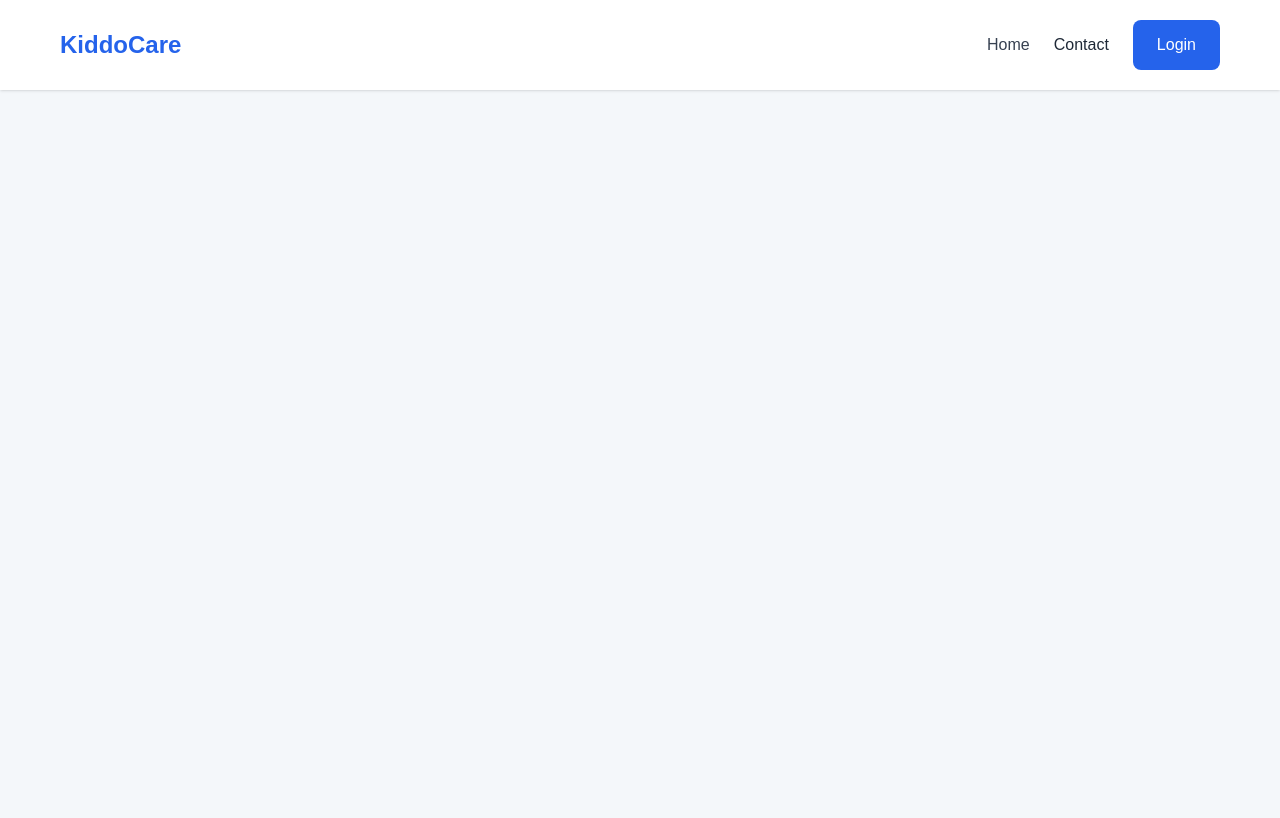
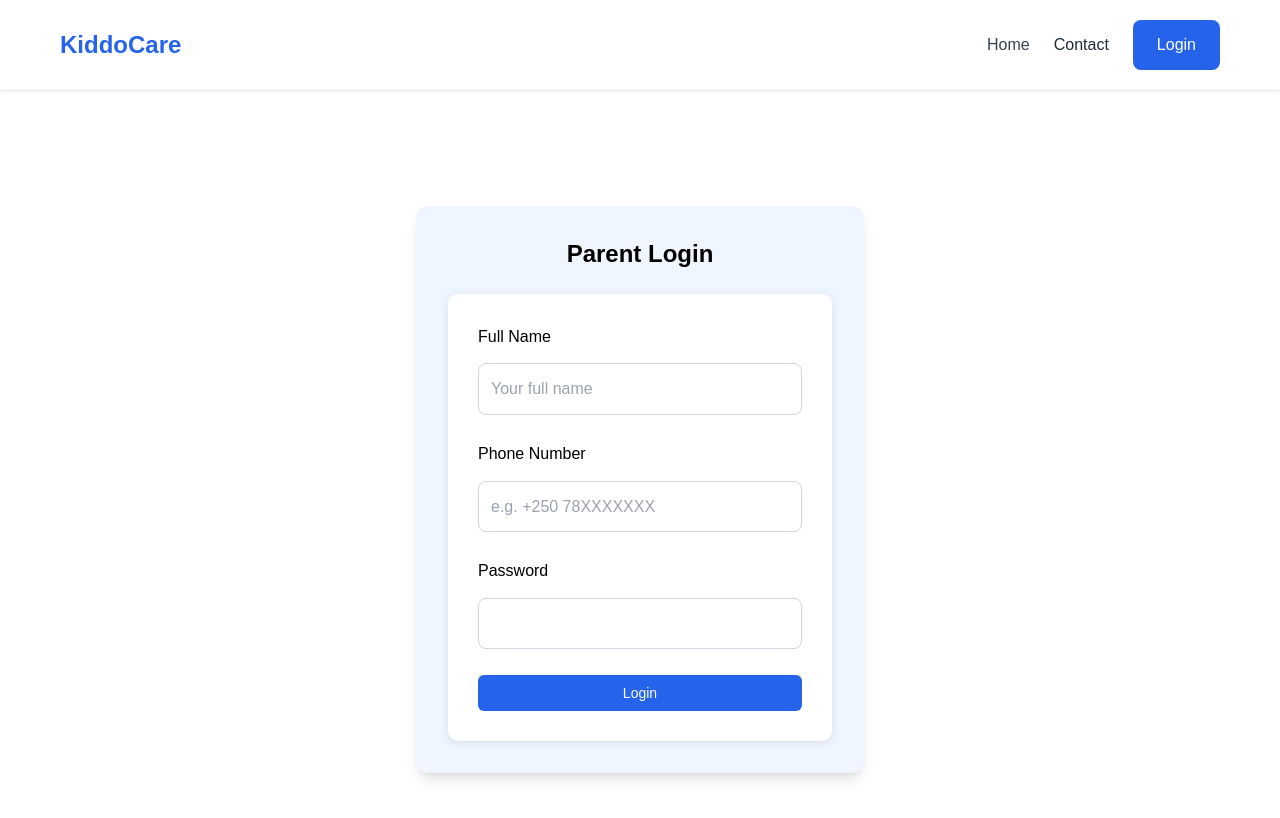
Before and after one commit to T-cynthia/SmartHealth, a React (Create React App) app: page /login/parent in a window 1280 px wide. Shown: the top 818 px of the page. Built offline with nearby package versions, Linux system fonts and the light colour scheme.

Commit message:
new updates

```diff
--- a/src/App.js
+++ b/src/App.js
@@ -1,5 +1,5 @@
 import React from 'react';
-import { BrowserRouter as Router, Route, Routes } from 'react-router-dom';
+import { BrowserRouter as Router, Routes, Route } from 'react-router-dom';
 import { AuthProvider } from './AuthContext';
 import PrivateRoute from './PrivateRoute';
 import Navbar from './component/Navbar';
@@ -24,6 +24,10 @@ import ManageNewborns from './admin/ManageNewborns';
 import ManageNotifications from './admin/ManageNotifications';
 import AdminLayout from './admin/AdminLayout';
 import ProtectedRoute from './admin/ProtectedRoute';
+
+// Parent
+import ParentDashboard from './parent/ParentDashboard';
+import ParentLogin from './parent/ParentLogin';
 
 import './component/global.css';
 
@@ -59,6 +63,11 @@ function App() {
             <Route path="newborns" element={<ManageNewborns />} />
             <Route path="notifications" element={<ManageNotifications />} />
           </Route>
+
+          {/* Parent Routes */}
+          <Route path="/login/parent" element={<ParentLogin />} />
+          <Route path="/parent/dashboard" element={<ParentDashboard />} />
+
         </Routes>
       </Router>
     </AuthProvider>
--- a/src/component/Navbar.jsx
+++ b/src/component/Navbar.jsx
@@ -30,19 +30,14 @@ const Navbar = () => {
 
           {showLoginMenu && (
             <div className="absolute right-0 mt-2 w-48 bg-white border border-gray-200 rounded-md shadow-md z-50">
-              <Link
-                to="/login"
-                onClick={closeMenu}
-                className="block px-4 py-2 text-gray-800 hover:bg-blue-100"
-              >
-                Parent/Nurse Login
+              <Link to="/admin/login" onClick={closeMenu} className="block px-4 py-2 text-gray-800 hover:bg-blue-100">
+                Admin Login
               </Link>
-              <Link
-                to="/admin/login"
-                onClick={closeMenu}
-                className="block px-4 py-2 text-gray-800 hover:bg-blue-100"
-              >
-                Admin Login
+              <Link to="/nurse/login" onClick={closeMenu} className="block px-4 py-2 text-gray-800 hover:bg-blue-100">
+                Nurse Login
+              </Link>
+              <Link to="/login/parent" onClick={closeMenu} className="block px-4 py-2 text-gray-800 hover:bg-blue-100">
+                Parent Login
               </Link>
             </div>
           )}
--- /dev/null
+++ b/src/parent/ParentDashboard.jsx
@@ -0,0 +1,119 @@
+import React, { useState, useEffect } from 'react';
+
+import axios from 'axios'; // Make sure axios is installed
+import HealthTipsPage from '../component/HealthTipsPage';
+
+const ParentDashboard = () => {
+  const [activeTab, setActiveTab] = useState('tips');
+  const [babyData, setBabyData] = useState(null);
+
+  // Fetch baby data when component loads
+  useEffect(() => {
+    const fetchBabyData = async () => {
+      try {
+        // Replace this URL with your real API endpoint
+        const response = await axios.get('http://localhost:5000/api/parent/baby');
+        setBabyData(response.data);
+      } catch (error) {
+        console.error('Failed to fetch baby data:', error);
+      }
+    };
+
+    fetchBabyData();
+  }, []);
+
+  const renderContent = () => {
+    switch (activeTab) {
+      case 'tips':
+        return (
+          <div>
+            <h2 className="text-2xl font-semibold mb-4 text-blue-600">Health Tips</h2>
+            <HealthTipsPage />
+          </div>
+        );
+      case 'consultation':
+        return (
+          <div>
+            <h2 className="text-2xl font-semibold mb-4 text-green-600">Book a Consultation</h2>
+            <form
+              onSubmit={(e) => {
+                e.preventDefault();
+                alert('Consultation booked successfully!');
+              }}
+              className="space-y-4 max-w-md"
+            >
+              <div>
+                <label className="block mb-1 text-gray-700">Preferred Date</label>
+                <input type="date" className="w-full p-2 border rounded" required />
+              </div>
+              <div>
+                <label className="block mb-1 text-gray-700">Message (Optional)</label>
+                <textarea className="w-full p-2 border rounded" placeholder="Write something..." />
+              </div>
+              <button className="bg-green-600 text-white px-4 py-2 rounded hover:bg-green-700">
+                Book Now
+              </button>
+            </form>
+          </div>
+        );
+      case 'certificate':
+        return (
+          <div>
+            <h2 className="text-2xl font-semibold mb-4 text-yellow-600">Baby Vaccination Certificate</h2>
+            {!babyData ? (
+              <p>Loading baby data...</p>
+            ) : (
+              <div className="bg-yellow-100 p-4 rounded shadow max-w-md">
+                <p><strong>Name:</strong> {babyData.name}</p>
+                <p><strong>Date of Birth:</strong> {babyData.dob}</p>
+                <h3 className="mt-4 font-semibold">Vaccinations:</h3>
+                <ul className="mt-2 space-y-2">
+                  {babyData.vaccines.map((v, idx) => (
+                    <li key={idx} className="p-2 bg-white rounded border border-yellow-300">
+                      {v.name} – <span className="text-gray-600">{v.date}</span>
+                    </li>
+                  ))}
+                </ul>
+              </div>
+            )}
+          </div>
+        );
+      default:
+        return null;
+    }
+  };
+
+  return (
+    <div className="flex h-screen">
+      {/* Sidebar */}
+      <div className="w-64 bg-blue-900 text-white flex flex-col p-6">
+        <h1 className="text-3xl font-bold mb-10">Parent Panel</h1>
+        <button
+          className={`mb-4 p-3 text-left rounded ${activeTab === 'tips' ? 'bg-white text-blue-900 font-bold' : 'hover:bg-blue-700'}`}
+          onClick={() => setActiveTab('tips')}
+        >
+          🧠 Health Tips
+        </button>
+        <button
+          className={`mb-4 p-3 text-left rounded ${activeTab === 'consultation' ? 'bg-white text-blue-900 font-bold' : 'hover:bg-blue-700'}`}
+          onClick={() => setActiveTab('consultation')}
+        >
+          📅 Book Consultation
+        </button>
+        <button
+          className={`mb-4 p-3 text-left rounded ${activeTab === 'certificate' ? 'bg-white text-blue-900 font-bold' : 'hover:bg-blue-700'}`}
+          onClick={() => setActiveTab('certificate')}
+        >
+          📜 Certificate
+        </button>
+      </div>
+
+      {/* Main Content */}
+      <div className="flex-1 p-10 bg-gray-50 overflow-y-auto">
+        {renderContent()}
+      </div>
+    </div>
+  );
+};
+
+export default ParentDashboard;
--- /dev/null
+++ b/src/parent/ParentLogin.jsx
@@ -0,0 +1,79 @@
+import React, { useState } from 'react';
+import { useNavigate } from 'react-router-dom';
+
+const ParentLogin = () => {
+  const [fullName, setFullName] = useState('');
+  const [phone, setPhone] = useState('');
+  const [password, setPassword] = useState('');
+  const navigate = useNavigate();  // Hook to navigate after login
+
+  const handleLogin = (e) => {
+    e.preventDefault();
+
+    // Simple validation (you can add more sophisticated logic here)
+    if (phone && password) {
+      console.log({ fullName, phone, password });
+      // Redirect to the parent dashboard after successful login
+      navigate('/parent/dashboard');
+    } else {
+      alert('Please enter both phone number and password');
+    }
+  };
+
+  return (
+    <div className="min-h-screen bg-white flex items-center justify-center px-4">
+      <div className="max-w-md w-full bg-blue-50 p-8 rounded-xl shadow-lg">
+        <h2 className="text-2xl font-bold text-black mb-6 text-center">Parent Login</h2>
+
+        <form onSubmit={handleLogin} className="space-y-4">
+          {/* Full Name Field (Optional) */}
+          <div>
+            <label className="block text-black mb-1">Full Name</label>
+            <input
+              type="text"
+              value={fullName}
+              onChange={(e) => setFullName(e.target.value)}
+              className="w-full p-3 border border-gray-300 rounded-lg"
+              placeholder="Your full name"
+            />
+          </div>
+
+          {/* Phone Number Field */}
+          <div>
+            <label className="block text-black mb-1">Phone Number</label>
+            <input
+              type="tel"
+              value={phone}
+              onChange={(e) => setPhone(e.target.value)}
+              className="w-full p-3 border border-gray-300 rounded-lg"
+              required
+              placeholder="e.g. +250 78XXXXXXX"
+            />
+          </div>
+
+          {/* Password Field */}
+          <div>
+            <label className="block text-black mb-1">Password</label>
+            <input
+              type="password"
+              value={password}
+              onChange={(e) => setPassword(e.target.value)}
+              className="w-full p-3 border border-gray-300 rounded-lg"
+              required
+            />
+          </div>
+
+          {/* Submit Button */}
+          <button
+            type="submit"
+            className="w-full bg-blue-600 text-white py-2 text-sm rounded-md hover:bg-blue-700 transition"
+          >
+            Login
+          </button>
+        </form>
+      </div>
+    </div>
+  );
+};
+
+export default ParentLogin;
```
